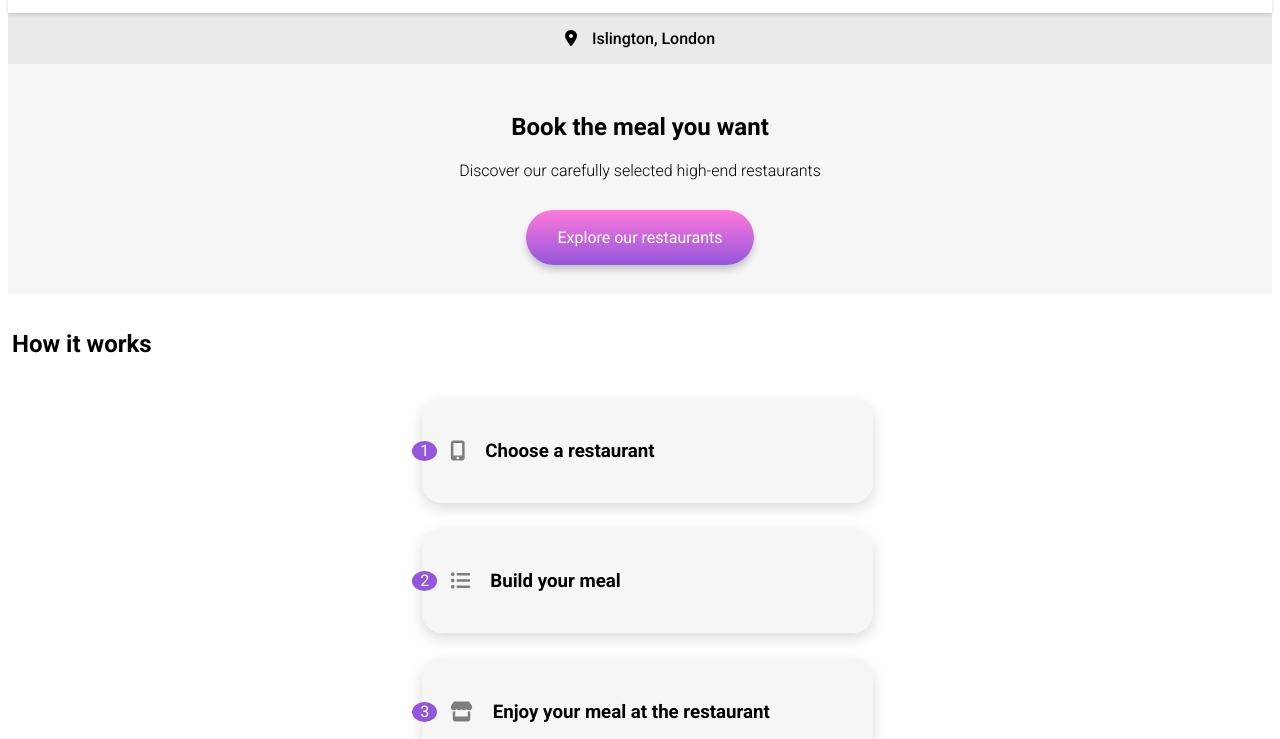
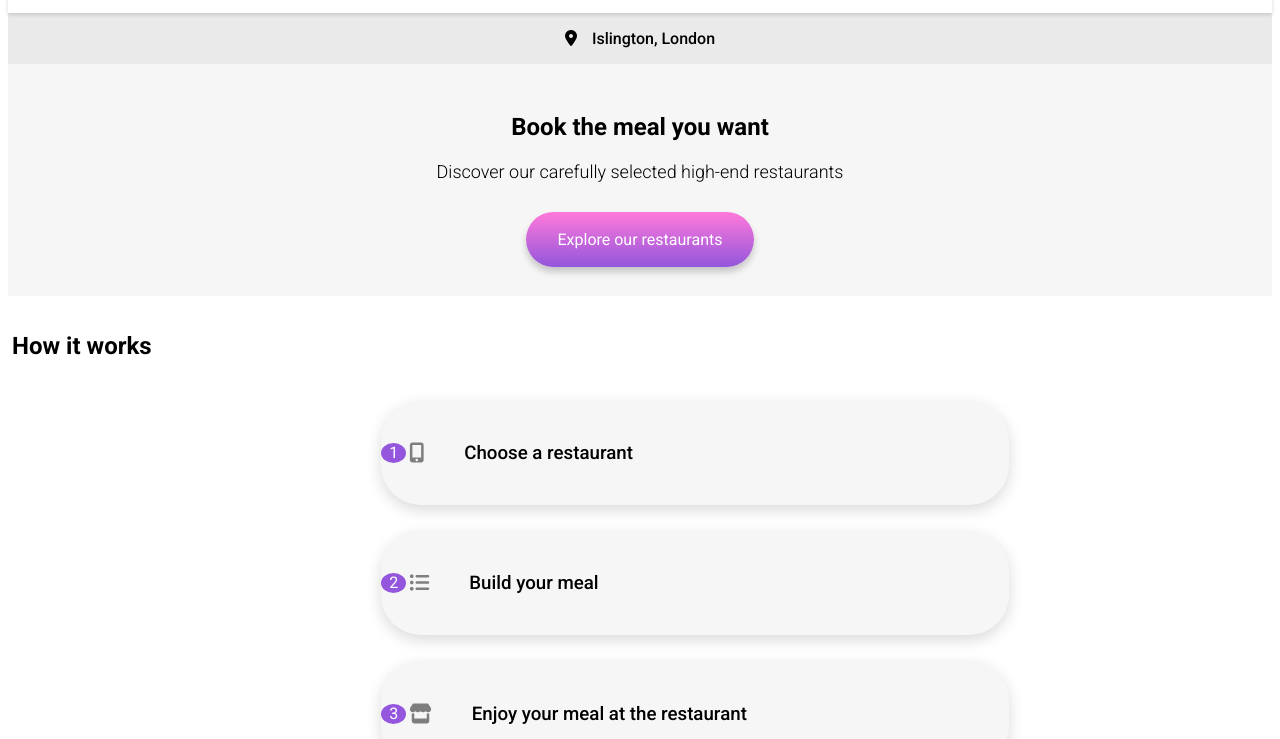
Before and after one commit to HSheikhcodes/OMF, a plain HTML site: page index.html in a window 1280 px wide. Shown: the part 61-800 px from the top of the page. Drawn offline with Linux system fonts and the light colour scheme; a web font is replaced by a local one.

Commit message:
steps buttons - edits

```diff
--- a/CSS/style.css
+++ b/CSS/style.css
@@ -162,6 +162,7 @@ address {
     margin-bottom: 18px;
     margin-left: 12px;
     padding: 15px;
+    margin-inline-start: 107px;
 
 
 }
@@ -175,15 +176,14 @@ address {
     display: flex;
     align-items: center;
     justify-content: flex-start;
-    flex-wrap: nowrap;
     margin-left: 5px;
     margin-right: 2px;
     position: relative;
     box-shadow: 0 5px 15px rgba(0, 0, 0, 0.15);
-    border-radius: 20px;
+    border-radius: 40px;
     height: 72.38px;
     background-color: rgb(246, 246, 246);
-    width: 322.49px;
+    width: 50%;
     margin-bottom: 20px;
     margin-top: 6px;
   }
@@ -195,13 +195,14 @@ address {
     margin-inline-start: -36px;
   }
   .step__title {
-    font-weight: 900;
+    font-weight: 500;
+    margin-inline-start: 20px;
   }
   .step__number {
      text-align: center;
     background: #9356DC;
     color: #FFF;
-    left: -10px;
+    left: 0px;
     width: 25px;
     border-radius: 50%;
     height: 20px;
@@ -297,7 +298,7 @@ address {
 
   p {
     font-weight: 300;
-    font-size: 16px;
+    font-size: 18px;
     margin: 0%;
   }
 
```
